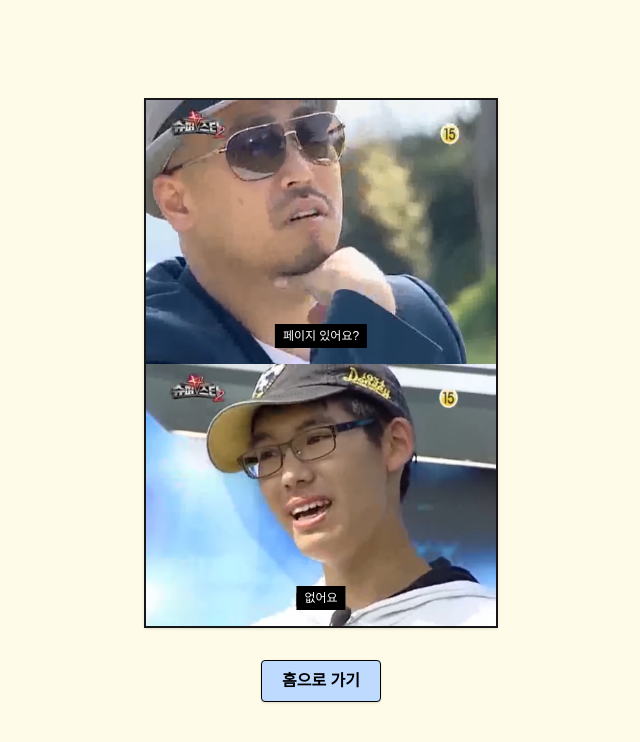
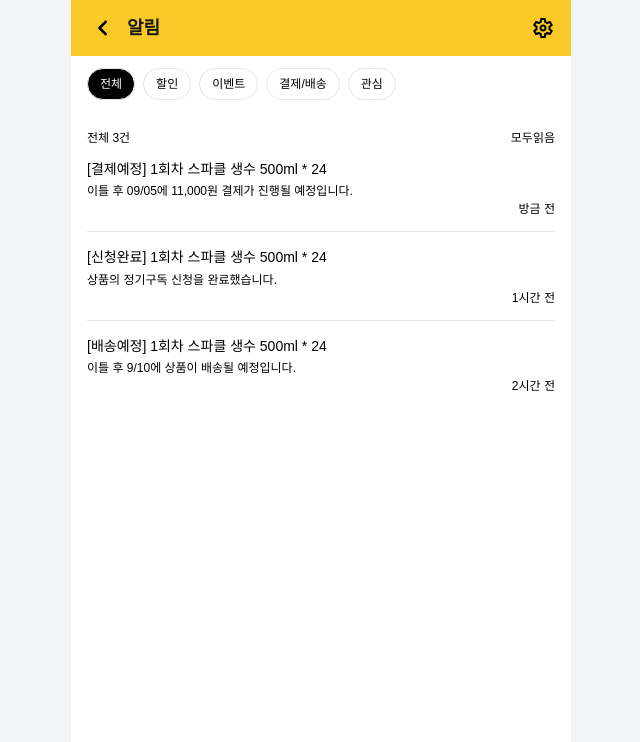
Before and after one commit to ydsic/mogupick, a Next.js app: page /alert in a window 1280 px wide. Before the commit this address had no page. Shown: the top 742 px of the page, without its empty margins (319-959 px from the left). Built offline with nearby package versions, Linux system fonts and the light colour scheme.

Commit message:
feat: alert UI 구현

```diff
--- a/src/app/(main)/(home)/_components/Footer.tsx
+++ b/src/app/(main)/(home)/_components/Footer.tsx
@@ -42,7 +42,7 @@ export default function Footer() {
   const pathname = usePathname();
 
   // Footer를 숨길 페이지들
-  const hiddenPages = ['/cart'];
+  const hiddenPages = ['/cart', '/alert'];
 
   if (hiddenPages.includes(pathname)) {
     return null;
--- /dev/null
+++ b/src/app/(main)/alert/page.tsx
@@ -0,0 +1,131 @@
+'use client';
+
+import { useState } from 'react';
+import HeaderCustom from '@/components/HeaderCustom';
+
+interface Alert {
+  id: number;
+  title: string;
+  message: string;
+  time: string;
+  category: string;
+}
+
+const alertCategories = [
+  { id: 'all', name: '전체' },
+  { id: 'discount', name: '할인' },
+  { id: 'event', name: '이벤트' },
+  { id: 'payment', name: '결제/배송' },
+  { id: 'interest', name: '관심' },
+];
+
+const alertData: Alert[] = [
+  {
+    id: 1,
+    title: '[결제예정] 1회차 스파클 생수 500ml * 24',
+    message: '이틀 후 09/05에 11,000원 결제가 진행될 예정입니다.',
+    time: '방금 전',
+    category: 'payment',
+  },
+  {
+    id: 2,
+    title: '[신청완료] 1회차 스파클 생수 500ml * 24',
+    message: '상품의 정기구독 신청을 완료했습니다.',
+    time: '1시간 전',
+    category: 'payment',
+  },
+  {
+    id: 3,
+    title: '[배송예정] 1회차 스파클 생수 500ml * 24',
+    message: '이틀 후 9/10에 상품이 배송될 예정입니다.',
+    time: '2시간 전',
+    category: 'payment',
+  },
+];
+
+export default function AlertPage() {
+  const [selectedCategory, setSelectedCategory] = useState('all');
+
+  const filteredAlerts =
+    selectedCategory === 'all'
+      ? alertData
+      : alertData.filter((alert) => alert.category === selectedCategory);
+
+  const handleMarkAllAsRead = () => {
+    console.log('모든 알림을 읽음 처리');
+  };
+
+  return (
+    <div className="min-h-screen bg-white">
+      <HeaderCustom title="알림" showBack showSetting bgYellow />
+
+      <div className="px-4 pt-17">
+        <div className="flex flex-1 flex-col gap-8">
+          {/* 카테고리 필터 */}
+          <div className="flex gap-2 overflow-x-auto">
+            {alertCategories.map((category) => (
+              <button
+                key={category.id}
+                onClick={() => setSelectedCategory(category.id)}
+                className={`flex h-8 items-center justify-center gap-1 rounded-full border border-gray-200 px-3 py-2 ${
+                  selectedCategory === category.id ? 'bg-black text-white' : 'bg-white text-black'
+                }`}
+              >
+                <span className="text-xs leading-none font-normal">{category.name}</span>
+              </button>
+            ))}
+          </div>
+
+          {/* 알림 목록 */}
+          <div className="flex flex-col gap-4">
+            {/* 헤더 */}
+            <div className="flex items-center justify-between">
+              <span className="text-xs leading-none font-normal text-black">
+                전체 {filteredAlerts.length}건
+              </span>
+              <button
+                onClick={handleMarkAllAsRead}
+                className="text-xs leading-none font-normal text-black"
+              >
+                모두읽음
+              </button>
+            </div>
+
+            {/* 알림 아이템들 */}
+            <div className="flex flex-col gap-4">
+              {filteredAlerts.map((alert, index) => (
+                <div key={alert.id}>
+                  <div className="flex flex-col gap-1.5">
+                    <div className="flex flex-col gap-1.5">
+                      <div className="text-sm leading-snug font-medium text-black">
+                        {alert.title}
+                      </div>
+                      <div className="text-xs leading-none font-normal text-black">
+                        {alert.message}
+                      </div>
+                    </div>
+                    <div className="text-right text-xs leading-none font-normal text-black">
+                      {alert.time}
+                    </div>
+                  </div>
+
+                  {/* 구분선 (마지막 아이템 제외) */}
+                  {index < filteredAlerts.length - 1 && (
+                    <div className="mt-4 h-px bg-gray-200"></div>
+                  )}
+                </div>
+              ))}
+
+              {/* 알림이 없을 때 */}
+              {filteredAlerts.length === 0 && (
+                <div className="flex items-center justify-center py-20">
+                  <span className="text-sm text-gray-500">해당 카테고리의 알림이 없습니다.</span>
+                </div>
+              )}
+            </div>
+          </div>
+        </div>
+      </div>
+    </div>
+  );
+}
--- a/src/components/HeaderCustom.tsx
+++ b/src/components/HeaderCustom.tsx
@@ -11,6 +11,7 @@ import SearchIcon from '@/assets/icons/common/search-32px.svg';
 import CartIcon from '@/assets/icons/common/shoppingcart-32px.svg';
 import CloseIcon from '@/assets/icons/common/close-32px.svg';
 import BellIcon from '@/assets/icons/common/bell.svg';
+import SettingIcon from '@/assets/icons/alert/setting.svg';
 import { useRouter } from 'next/navigation';
 
 interface HeaderProps {
@@ -22,6 +23,8 @@ interface HeaderProps {
   showClose?: boolean;
   showBell?: boolean;
   showLogo?: boolean;
+  showSetting?: boolean;
+  bgYellow?: boolean;
   onClose?: () => void;
   rightCustom?: ReactNode; // 커스텀 우측 요소
 }
@@ -35,13 +38,19 @@ export default function HeaderCustom({
   showCart = false,
   showClose = false,
   showBell = false,
+  showSetting = false,
+  bgYellow = false,
   onClose,
   rightCustom,
 }: HeaderProps) {
   const router = useRouter();
 
   return (
-    <header className="fixed top-0 right-0 left-0 z-50 bg-white md:left-1/2 md:w-[500px] md:-translate-x-1/2">
+    <header
+      className={`fixed top-0 right-0 left-0 z-50 md:left-1/2 md:w-[500px] md:-translate-x-1/2 ${
+        bgYellow ? 'bg-[#F9C927]' : 'bg-white'
+      }`}
+    >
       <div className="relative flex h-14 items-center justify-between px-4">
         {/* 왼쪽 */}
         <div className="flex items-center gap-2">
@@ -86,6 +95,11 @@ export default function HeaderCustom({
               <CloseIcon />
             </button>
           )}
+          {showSetting && (
+            <button onClick={onClose}>
+              <SettingIcon />
+            </button>
+          )}
           {rightCustom}
         </div>
       </div>
```
Also changed, not shown: src/app/(main)/review/page.tsx (added), src/assets/icons/alert/setting.svg (added).
